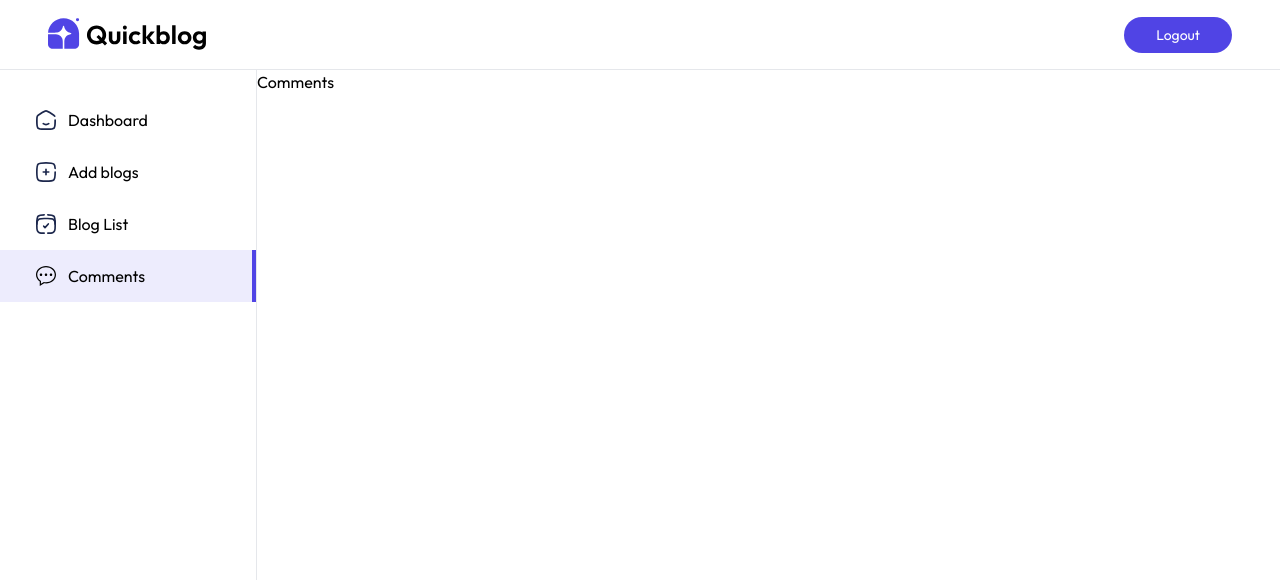
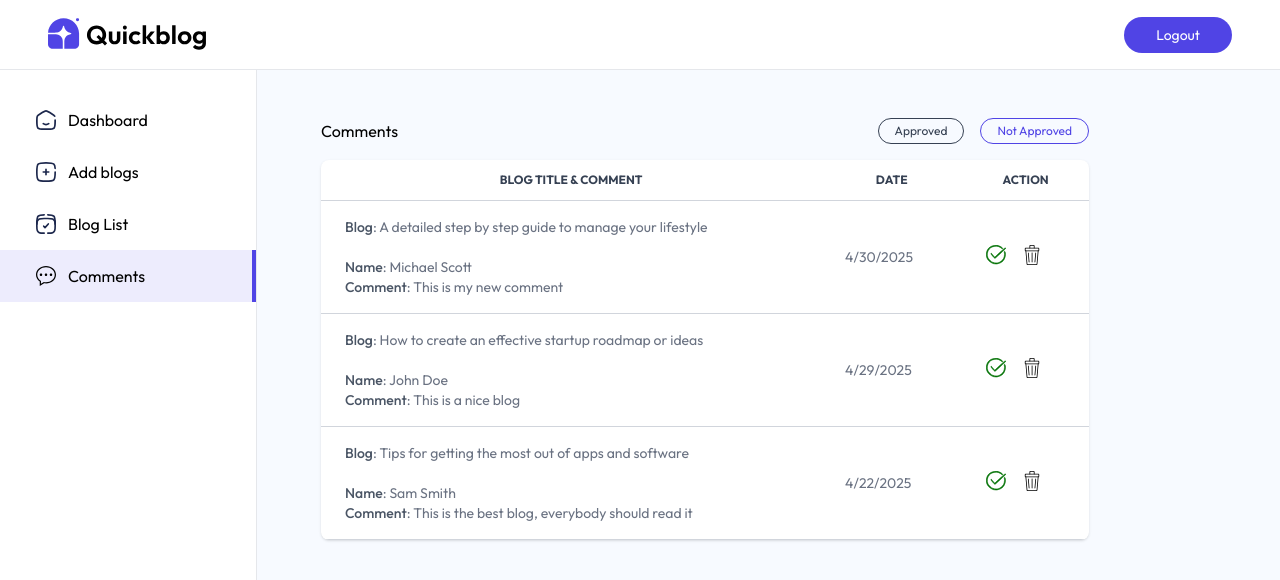
Before and after one commit to mohamdevx/QuickBlog, a React (Vite) app in the folder client/: page /admin/comments in a window 1280 px wide. Shown: the top 580 px of the page. Built offline with nearby package versions, Linux system fonts and the light colour scheme.

Commit message:
Dashboard blog list  and Comments ui complete 3:05

```diff
--- /dev/null
+++ b/client/src/components/admin/BlogTableItem.jsx
@@ -0,0 +1,33 @@
+import React from 'react';
+// Import assets correctly — adjust path relative to this file
+import { assets } from '../../assets/assets';
+
+const BlogTableItem = ({ blog, fetchBlogs, index }) => {
+  const { title, createdAt } = blog;
+  const BlogDate = new Date(createdAt);
+
+  return (
+    <tr className='border-y border-gray-300'>
+      <th className='px-2 py-4'>{index}</th>
+      <td className='px-2 py-4'>{title}</td>
+      <td className='px-2 py-4 max-sm:hidden'>{BlogDate.toDateString()}</td>
+      <td className='px-2 py-4'>
+        <p className={`${blog.isPublished ? "text-green-600" : "text-orange-700"}`}>
+          {blog.isPublished ? 'Published' : 'Unpublished'}
+        </p>
+      </td>
+      <td className='px-2 py-4 flex text-xs gap-3'>
+        <button className='border px-2 py-0.5 mt-1 rounded cursor-pointer'>
+          {blog.isPublished ? 'Unpublish' : 'Publish'}
+        </button>
+        <img
+          src={assets.cross_icon}
+          className='w-8 hover:scale-110 transition-all cursor-pointer'
+          alt='delete icon'
+        />
+      </td>
+    </tr>
+  );
+};
+
+export default BlogTableItem;
--- /dev/null
+++ b/client/src/components/admin/CommentTable.jsx
@@ -0,0 +1,50 @@
+import React from 'react';
+import { assets } from '../../assets/assets';
+
+const CommentTable = ({ comment, fetchComments }) => {
+  const { blog, createdAt, name, content, isApproved } = comment;
+  const BlogDate = new Date(createdAt);
+
+  return (
+    <tr className='border-y border-gray-300'>
+      <td className='px-6 py-4'>
+        <b className='font-medium text-gray-600'>Blog</b>: {blog.title}
+        <br />
+        <br />
+        <b className='font-medium text-gray-600'>Name</b>: {name}
+        <br />
+        <b className='font-medium text-gray-600'>Comment</b>: {content}
+      </td>
+
+      <td className='px-6 py-4 max-sm:hidden'>
+        {BlogDate.toLocaleDateString()}
+      </td>
+
+      <td className='px-6 py-4'>
+        <div className='inline-flex items-center gap-4'>
+          {!isApproved ? (
+            <img
+              src={assets.tick_icon}
+              alt='approve'
+              className='w-5 hover:scale-110 transition-all cursor-pointer'
+              // onClick={handleApprove} // You can define this logic
+            />
+          ) : (
+            <p className='text-xs border border-green-600 bg-green-100 text-green-600 rounded-full px-3 py-1'>
+              Approved
+            </p>
+          )}
+
+          <img
+            src={assets.bin_icon}
+            alt='delete'
+            className='w-5 hover:scale-110 transition-all cursor-pointer'
+            // onClick={handleDelete} // You can define this logic
+          />
+        </div>
+      </td>
+    </tr>
+  );
+};
+
+export default CommentTable;
--- a/client/src/pages/admin/Comments.jsx
+++ b/client/src/pages/admin/Comments.jsx
@@ -1,9 +1,57 @@
-import React from 'react'
+import React, { useEffect, useState } from 'react';
+import CommentTable from '../../components/admin/CommentTable';
+import { comments_data } from '../../assets/assets'; // ✅ correct import
 
 const Comments = () => {
+  const [comments, setComments] = useState([]);
+  const [filter, setFilter] = useState('Not Approved');
+
+  const fetchComments = async () => {
+    setComments(comments_data); // ✅ using correct data
+  };
+
+  useEffect(() => {
+    fetchComments();
+  }, []);
+
   return (
-    <div>Comments</div>
-  )
-}
+    <div className='flex-1 pt-5 px-5 sm:pt-12 sm:pl-16 bg-blue-50/50'>
+      <div className='flex justify-between items-center max-w-3xl'>
+        <h1>Comments</h1>
+        <div className='flex gap-4'>
+          <button onClick={() => setFilter('Approved')} className={`shadow-custom-sm border rounded-full px-4 py-1 text-xs cursor-pointer ${filter === 'Approved' ? 'text-primary' : 'text-gray-700'}`}>
+            Approved
+          </button>
+          <button onClick={() => setFilter('Not Approved')} className={`shadow-custom-sm border rounded-full px-4 py-1 text-xs cursor-pointer ${filter === 'Not Approved' ? 'text-primary' : 'text-gray-700'}`}>
+            Not Approved
+          </button>
+        </div>
+      </div>
 
-export default Comments
+      <div className='relative max-w-3xl overflow-x-auto mt-4 bg-white shadow rounded-lg'>
+        <table className='w-full text-sm text-gray-500'>
+          <thead className='text-xs text-gray-700 uppercase'>
+            <tr>
+              <th className='px-6 py-3'>Blog Title & Comment</th>
+              <th className='px-6 py-3 max-sm:hidden'>Date</th>
+              <th className='px-6 py-3'>Action</th>
+            </tr>
+          </thead>
+          <tbody>
+            {comments
+              .filter(comment => filter === 'Approved' ? comment.isApproved : !comment.isApproved)
+              .map((comment) => (
+                <CommentTable
+                  key={comment._id}
+                  comment={comment}
+                  fetchComments={fetchComments}
+                />
+              ))}
+          </tbody>
+        </table>
+      </div>
+    </div>
+  );
+};
+
+export default Comments;
--- a/client/src/pages/admin/Dashboard.jsx
+++ b/client/src/pages/admin/Dashboard.jsx
@@ -1,16 +1,25 @@
 import React, { useEffect, useState } from 'react';
 import { assets, dashboard_data } from '../../assets/assets';
+import BlogTableItem from '../../components/admin/BlogTableItem';
 
 const Dashboard = () => {
+  // Initialize recentBlogs as empty array to avoid undefined error
   const [dashboardData, setDashboardData] = useState({
     blogs: 0,
     comments: 0,
     drafts: 0,
+    recentBlogs: [], // <-- added this
   });
 
   useEffect(() => {
     setDashboardData(dashboard_data);
   }, []);
+
+  // You mentioned fetchDashboardData in BlogTableItem, define it or stub it if needed
+  const fetchDashboardData = () => {
+    // You can implement this later for refreshing data if you want
+    setDashboardData(dashboard_data);
+  };
 
   return (
     <div className='flex-1 p-4 md:p-10 bg-blue-50/50'>
@@ -52,9 +61,32 @@ const Dashboard = () => {
       </div>
 
       <div>
-        <div className='flex items-'>
+        <div className='flex items-center gap-3 m-4 mt-6 text-gray-600'>
           <img src={assets.dashboard_icon_4} alt='' />
-          <p>Latest Blods</p>
+          <p>Latest Blogs</p>
+        </div>
+        <div className='relative max-w-4xl overflow-x-auto shadow rounded-lg scrollbar-hide bg-white'>
+          <table className='w-full text-sm text-gray-500'>
+            <thead className='text-xs text-gray-600 text-left uppercase'>
+              <tr>
+                <th scope='col' className='px-2 py-4 xl:px-6'>#</th>
+                <th scope='col' className='px-2 py-4'>Blog Title</th>
+                <th scope='col' className='px-2 py-4 max:sm:hidden'>Date</th>
+                <th scope='col' className='px-2 py-4 max-sm:hidden'>Status</th>
+                <th scope='col' className='px-2 py-4'>Action</th>
+              </tr>
+            </thead>
+            <tbody>
+              {(dashboardData.recentBlogs ?? []).map((blog, index) => (
+                <BlogTableItem
+                  key={blog._id}
+                  blog={blog}
+                  fetchBlogs={fetchDashboardData}
+                  index={index + 1}
+                />
+              ))}
+            </tbody>
+          </table>
         </div>
       </div>
     </div>
--- a/client/src/pages/admin/ListBlog.jsx
+++ b/client/src/pages/admin/ListBlog.jsx
@@ -1,9 +1,49 @@
-import React from 'react'
+import React, { useState, useEffect } from 'react';
+import { blog_data } from '../../assets/assets';
+import BlogTableItem from '../../components/admin/BlogTableItem';
 
 const ListBlog = () => {
+  // Correct setter name here
+  const [blogs, setBlogs] = useState([]);
+
+  // fetchBlogs just sets blog_data for now
+  const fetchBlogs = async () => {
+    setBlogs(blog_data);
+  };
+
+  useEffect(() => {
+    fetchBlogs();
+  }, []);
+
   return (
-    <div>ListBlog</div>
-  )
-}
+    <div className='flex-1 pt-5 px-5 sm:pt-12 sm:pl-16 bg-blue-50/50'>
+      <h1>All blogs</h1>
 
-export default ListBlog
+      <div className='relative h-4/5 mt-4 max-w-4xl  overflow-x-auto shadow rounded-lg scrollbar-hide bg-white'>
+        <table className='w-full text-sm text-gray-500'>
+          <thead className='text-xs text-gray-600 text-left uppercase'>
+            <tr>
+              <th scope='col' className='px-2 py-4 xl:px-6'>#</th>
+              <th scope='col' className='px-2 py-4'>Blog Title</th>
+              <th scope='col' className='px-2 py-4 max:sm:hidden'>Date</th>
+              <th scope='col' className='px-2 py-4 max-sm:hidden'>Status</th>
+              <th scope='col' className='px-2 py-4'>Action</th>
+            </tr>
+          </thead>
+          <tbody>
+            {blogs.map((blog, index) => (
+              <BlogTableItem
+                key={blog._id}
+                blog={blog}
+                fetchBlogs={fetchBlogs}
+                index={index + 1}
+              />
+            ))}
+          </tbody>
+        </table>
+      </div>
+    </div>
+  );
+};
+
+export default ListBlog;
```
